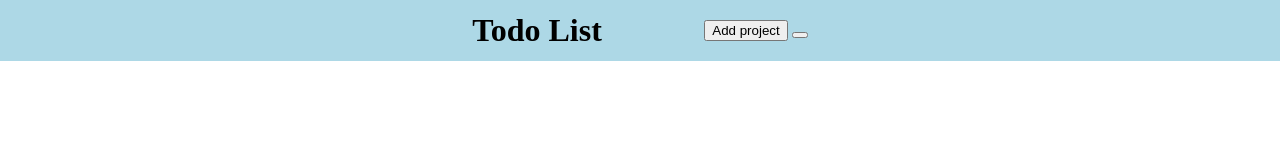
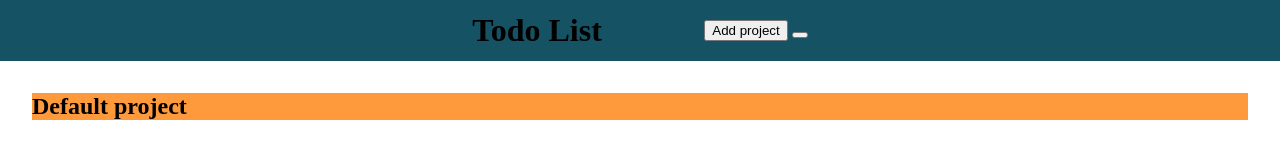
Before and after one commit to RaveTapp/OdinTodoList, a website built with webpack: page src/index.html in a window 1280 px wide. Built offline with nearby package versions, Linux system fonts and the light colour scheme.

Commit message:
Start html creation, add css color pallete

```diff
--- /dev/null
+++ b/src/html.js
@@ -0,0 +1,20 @@
+import { projects, task, project, createProject} from"./todos.js";
+
+let content = document.querySelector("#content");
+
+export function projectsLoad(){
+    content.appendChild(createProjectDiv(projects[0]));
+
+}
+
+function createProjectDiv(project){
+    let div = document.createElement("div");
+    div.classList.add("project");
+
+    let headline = document.createElement("h2");
+    headline.textContent = project.name;
+
+    div.appendChild(headline);
+
+    return div;
+}
--- a/src/index.js
+++ b/src/index.js
@@ -1,2 +1,4 @@
-import "./todos.js";
+import { projectsLoad } from "./html.js";
 import "./styles.css";
+
+projectsLoad();
--- a/src/styles.css
+++ b/src/styles.css
@@ -1,5 +1,8 @@
 :root {
-    --main-color: lightblue;
+    --main-color: #155263;
+    --orange-color: #ff6f3c;
+    --light-orange-color: #ff9a3c;
+    --yellow-color: #ffc93c;
 }
 
 * {
@@ -15,3 +18,13 @@ header {
     background-color: var(--main-color);
     padding: 12px;
 }
+
+#content {
+    margin: 32px;
+    display: grid;
+    grid-template-columns: 1fr;
+}
+
+.project {
+    background-color: var(--light-orange-color);
+}
--- a/src/todos.js
+++ b/src/todos.js
@@ -1,4 +1,6 @@
-class task {
+export let projects = [];
+
+export class task {
     constructor(title, description, dueDate, priority){
         this.title = title;
         this.description = description;
@@ -10,7 +12,7 @@ class task {
 let task1 = new task("Clean the house", "Vaccum, sweep the floors, make bed, wash dishes", "2024-07-05", "medium");
 
 
-class project {
+export class project {
     tasks = [];
 
     constructor(name){
@@ -22,10 +24,14 @@ class project {
     }
 }
 
-let defaultProject = new project("Default");
+export function createProject(name) {
+    return new project(name);
+}
+
+let defaultProject = createProject("Default project");
 
 defaultProject.addTask(task1);
+projects.push(defaultProject);
 
-console.log(defaultProject);
-
-console.log(defaultProject.name);
+//console.log(defaultProject);
+//console.log(defaultProject.name);
```
